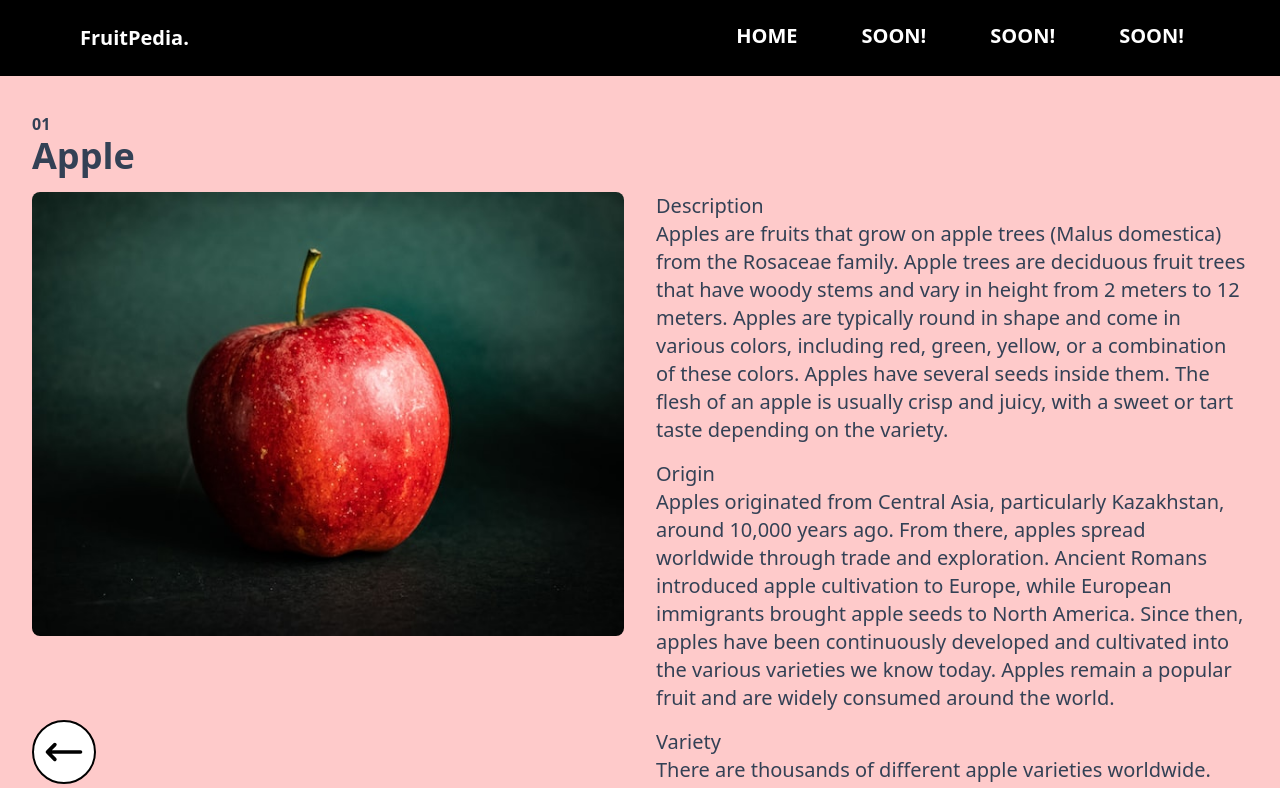
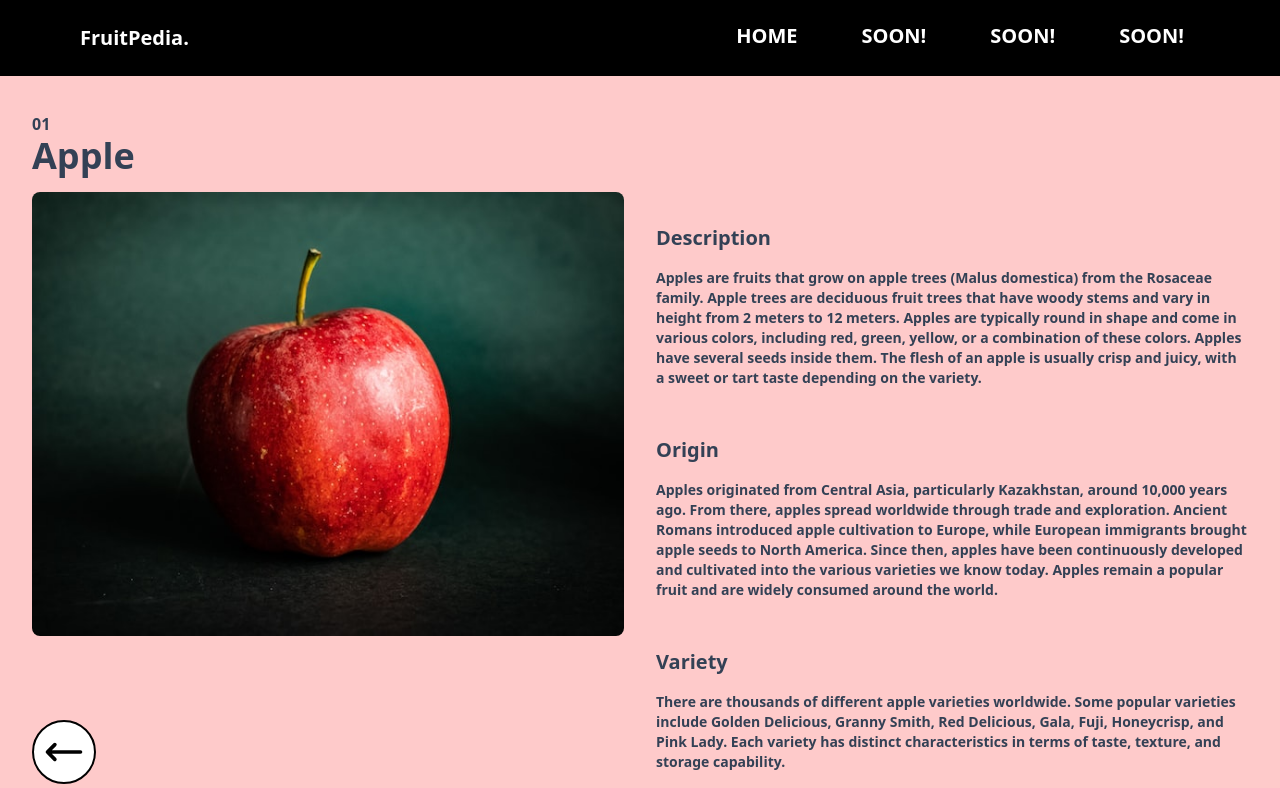
Before and after one commit to ClaysHere/front-end-react, a React (Create React App) app: page /apple in a window 1280 px wide. Shown: the top 788 px of the page. Built offline with nearby package versions, Linux system fonts and the light colour scheme.

Commit message:
added styly to description

```diff
--- a/src/components/Fruits.js
+++ b/src/components/Fruits.js
@@ -50,16 +50,16 @@ const Fruits = (props) => {
             alt={"gambar"}
           />
           <div className={"mt-4 lg:col-start-2 lg:row-start-3 md:text-xl"}>
-            <h1>Description</h1>
-            <p>{props.desc}</p>
+            <h1 className="text-xl font-bold mb-4 mt-8">Description</h1>
+            <p className="text-sm font-semibold">{props.desc}</p>
           </div>
           <div className={"mt-4 lg:col-start-2 lg:row-start-4 md:text-xl"}>
-            <h1>Origin</h1>
-            <p>{props.origin}</p>
+            <h1 className="text-xl font-bold mb-4 mt-8">Origin</h1>
+            <p className="text-sm font-semibold">{props.origin}</p>
           </div>
           <div className={"mt-4 lg:col-start-2 lg:row-start-5 md:text-xl"}>
-            <h1>Variety</h1>
-            <p>{props.variety}</p>
+            <h1 className="text-xl font-bold mb-4 mt-8">Variety</h1>
+            <p className="text-sm font-semibold">{props.variety}</p>
           </div>
           <HiOutlineArrowNarrowLeft
             onClick={handleClick}
```
